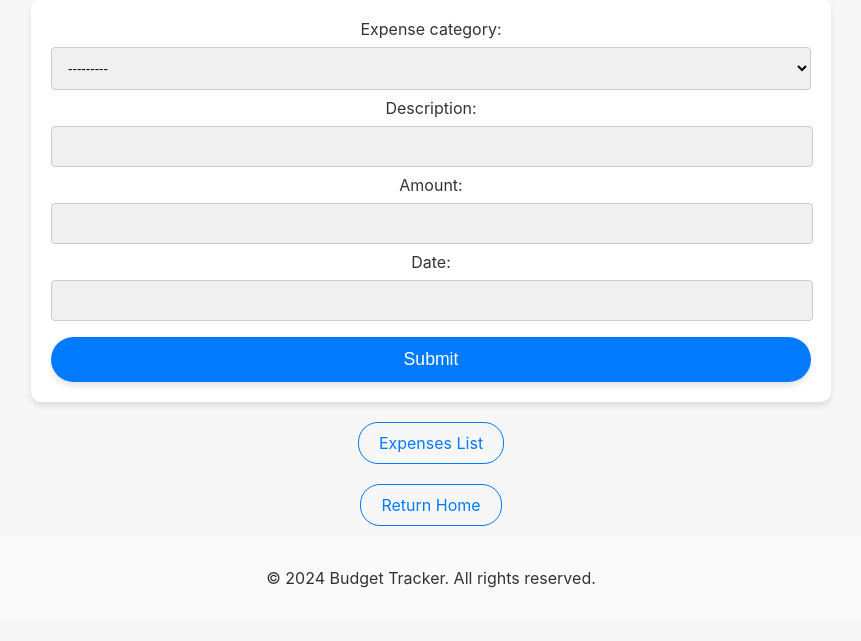
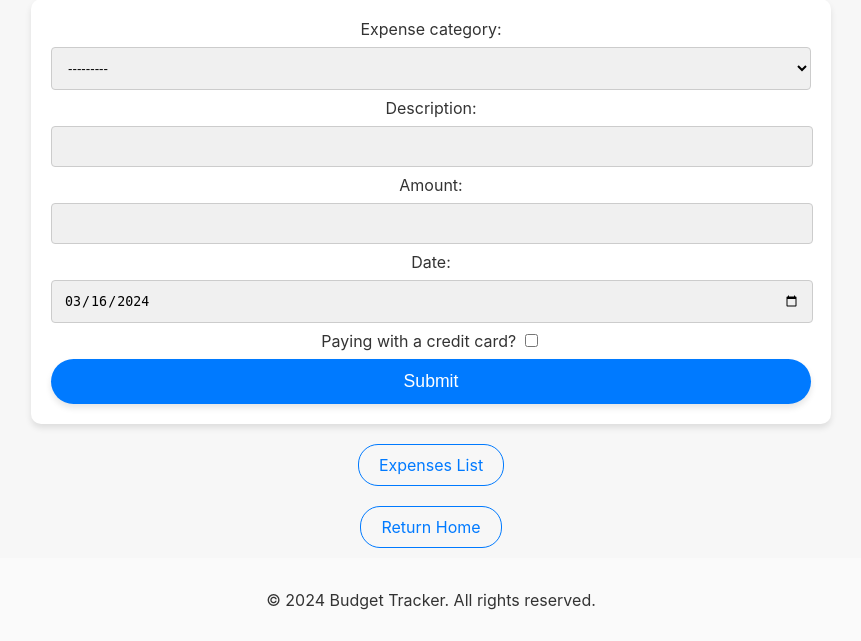
Before and after one commit to juliantormes/Budget-Tracker, a Django app: page /add_expense/ in a window 1280 px wide. Shown: the part 220-861 px from the top of the page, without its empty margins (209-1070 px from the left). Before the commit the page ends 808 px from the top, so only its background shows below. Run offline with Django 5.2, Linux system fonts and the light colour scheme; a user stored in the database is signed in; data comes from the database, SQL or seed files in the repository; both versions use the stored data as it was after the commit; some libraries are stand-ins or nearby versions.

Commit message:
Added credit cards + new graphs views + dynamic forms

````diff
--- a/budget_tracker/tracker/forms.py
+++ b/budget_tracker/tracker/forms.py
@@ -1,19 +1,33 @@
 from django import forms
-from django.utils.timezone import localtime, now
-from .models import Expense, Income , ExpenseCategory, IncomeCategory
+from django.utils import timezone
+from .models import Expense, Income , ExpenseCategory, IncomeCategory, CreditCard
+from django.core.validators import MinValueValidator
 class ExpenseCategoryForm(forms.ModelForm):
     class Meta:
         model = ExpenseCategory
         fields = ['name']
 class ExpenseForm(forms.ModelForm):
+    using_credit_card = forms.BooleanField(required=False, label='Paying with a credit card?')
+    amount = forms.DecimalField(validators=[MinValueValidator(0.01)], help_text='Enter a positive amount.')
     class Meta:
         model = Expense
-        fields = ['expense_category', 'description', 'amount', 'date']
+        fields = ['expense_category', 'description', 'amount', 'date', 'credit_card', 'installments', 'interest_rate']
+        widgets = {
+            'date': forms.DateInput(attrs={'type': 'date'}),
+        }
+    def __init__(self, *args, **kwargs):
+        user = kwargs.pop('user', None)
+        super(ExpenseForm, self).__init__(*args, **kwargs)
+        self.fields['expense_category'].queryset = ExpenseCategory.objects.filter(user=user)
+        self.fields['credit_card'].queryset = CreditCard.objects.filter(user=user)
 
-    def __init__(self, *args, **kwargs):
-        user = kwargs.pop('user')  # Get the user passed from the view
-        super(ExpenseForm, self).__init__(*args, **kwargs)
-        self.fields['expense_category'].queryset = ExpenseCategory.objects.filter(user=user)  # Filter the queryset
+        # Set today's date as the default for the date field
+        self.fields['date'].initial = timezone.now().date()
+
+        # Set credit card related fields as not required and initially hidden
+        self.fields['credit_card'].required = False
+        self.fields['installments'].required = False
+        self.fields['interest_rate'].required = False
 class IncomeCategoryForm(forms.ModelForm):
     class Meta:
         model = IncomeCategory
@@ -27,3 +41,13 @@
         user = kwargs.pop('user')  # Get the user passed from the view
         super(IncomeForm, self).__init__(*args, **kwargs)
         self.fields['income_category'].queryset = IncomeCategory.objects.filter(user=user)  # Filter the queryset
+class CreditCardForm(forms.ModelForm):
+    expire_date = forms.DateField(
+        input_formats=['%m/%y'],
+        widget=forms.DateInput(format='%m/%y', attrs={'placeholder': 'MM/YY'})
+    )
+    payment_day = forms.IntegerField(min_value=1, max_value=31, help_text= 'The day of the month the bill is due')
+
+    class Meta:
+        model = CreditCard
+        fields = ['last_four_digits', 'brand', 'expire_date', 'credit_limit', 'payment_day']
--- a/budget_tracker/tracker/static/tracker/css/style.css
+++ b/budget_tracker/tracker/static/tracker/css/style.css
@@ -277,7 +277,7 @@
     height: 45px; /* Fixed height, if needed */
     width: 185px; /* Fixed width, if needed */
   }
-  #incomeChart, #expenseChart {
+  #incomeChart, #expenseChart, #creditCardChart{
     max-width: 300px;
     max-height: 300px;
     min-width: 150px;
--- a/budget_tracker/tracker/static/tracker/js/chart-setup.js
+++ b/budget_tracker/tracker/static/tracker/js/chart-setup.js
@@ -1,7 +1,13 @@
 document.addEventListener('DOMContentLoaded', function() {
-    var ctxIncome = document.getElementById('incomeChart').getContext('2d');
-    var ctxExpense = document.getElementById('expenseChart').getContext('2d');
+    const incomeData = {
+        labels: JSON.parse(document.getElementById('income-data').textContent),
+        datasets: [{
+            data: JSON.parse(document.getElementById('income-values').textContent),
+            backgroundColor: ['#FF6384', '#36A2EB', '#FFCE56']
+        }]
+    };
 
+    const ctxIncome = document.getElementById('incomeChart').getContext('2d');
     new Chart(ctxIncome, {
         type: 'pie',
         data: incomeData,
@@ -10,9 +16,9 @@
                 tooltip: {
                     callbacks: {
                         label: function(context) {
-                            var label = context.label || '';
-                            var value = context.parsed;
-                            return label + ': $' + value.toLocaleString();
+                            const label = context.label || '';
+                            const value = context.parsed;
+                            return `${label}: $${value.toLocaleString()}`;
                         }
                     }
                 }
@@ -20,6 +26,15 @@
         }
     });
 
+    const expenseData = {
+        labels: JSON.parse(document.getElementById('expense-data').textContent),
+        datasets: [{
+            data: JSON.parse(document.getElementById('expense-values').textContent),
+            backgroundColor: ['#FF6384', '#36A2EB', '#FFCE56']
+        }]
+    };
+
+    const ctxExpense = document.getElementById('expenseChart').getContext('2d');
     new Chart(ctxExpense, {
         type: 'pie',
         data: expenseData,
@@ -28,11 +43,41 @@
                 tooltip: {
                     callbacks: {
                         label: function(context) {
-                            var label = context.label || '';
-                            var value = context.parsed;
-                            var total = context.dataset.data.reduce((a, b) => a + b, 0);
-                            var percentage = (value / total * 100).toFixed(2);
-                            return label + ': $' + value.toLocaleString() + ' (' + percentage + '%)';
+                            const label = context.label || '';
+                            const value = context.parsed;
+                            const total = context.dataset.data.reduce((a, b) => a + b, 0);
+                            const percentage = (value / total * 100).toFixed(2);
+                            return `${label}: $${value.toLocaleString()} (${percentage}%)`;
+                        }
+                    }
+                }
+            }
+        }
+    });
+
+    // Setup for credit card chart
+    const creditCardData = {
+        labels: JSON.parse(document.getElementById('credit-card-data').textContent),
+        datasets: [{
+            data: JSON.parse(document.getElementById('credit-card-values').textContent),
+            backgroundColor: ['#4BC0C0', '#FFCD56', '#FF6384', '#36A2EB', '#9966FF', '#C9CB3A']
+        }]
+    };
+
+    const ctxCreditCard = document.getElementById('creditCardChart').getContext('2d');
+    new Chart(ctxCreditCard, {
+        type: 'pie',
+        data: creditCardData,
+        options: {
+            plugins: {
+                tooltip: {
+                    callbacks: {
+                        label: function(context) {
+                            const label = context.label || '';
+                            const value = context.parsed;
+                            const total = context.dataset.data.reduce((a, b) => a + b, 0);
+                            const percentage = (value / total * 100).toFixed(2);
+                            return `${label}: $${value.toLocaleString()} (${percentage}%)`;
                         }
                     }
                 }
--- /dev/null
+++ b/budget_tracker/tracker/static/tracker/js/dynamic_forms.js
@@ -0,0 +1,23 @@
+document.addEventListener('DOMContentLoaded', function() {
+    const usingCreditCardCheckbox = document.querySelector('#id_using_credit_card');
+    const creditCardFields = ['id_credit_card', 'id_installments', 'id_interest_rate'];
+
+    function toggleCreditCardFields(display) {
+        creditCardFields.forEach(fieldId => {
+            const field = document.querySelector(`#${fieldId}`).parentNode;
+            field.style.display = display ? '' : 'none';
+        });
+    }
+    if (usingCreditCardCheckbox) {
+        toggleCreditCardFields(usingCreditCardCheckbox.checked);
+
+        usingCreditCardCheckbox.addEventListener('change', function() {
+            toggleCreditCardFields(this.checked);
+        })
+    }
+    else if(display){
+        if(field.tagName === 'INPUT' || field.tagName === 'SELECT') {
+            field.disabled = false;
+        }
+    }
+});
--- a/budget_tracker/tracker/static/tracker/js/financial-overview-chart.js
+++ b/budget_tracker/tracker/static/tracker/js/financial-overview-chart.js
@@ -2,17 +2,26 @@
     const financialChartElement = document.getElementById('financialOverviewChart');
     const spendingPercentage = parseFloat(financialChartElement.getAttribute('data-spending-percentage'));
     const netPercentage = parseFloat(financialChartElement.getAttribute('data-net-percentage'));
+    const creditCardPercentage = parseFloat(financialChartElement.getAttribute('data-credit-card-percentage')); // Assuming you're passing this data attribute
 
     const ctxFinancialOverview = financialChartElement.getContext('2d');
     const financialOverviewChart = new Chart(ctxFinancialOverview, {
         type: 'bar',
         data: {
-            labels: ['Spending', 'Net'],
+            labels: ['Expenses', 'Net', 'Credit Card'],
             datasets: [{
                 label: '% of Income',
-                data: [spendingPercentage, netPercentage],
-                backgroundColor: ['rgba(255, 99, 132, 0.2)', 'rgba(54, 162, 235, 0.2)'],
-                borderColor: ['rgba(255, 99, 132, 1)', 'rgba(54, 162, 235, 1)'],
+                data: [spendingPercentage, netPercentage, creditCardPercentage],
+                backgroundColor: [
+                    'rgba(255, 99, 132, 0.2)', // For Expenses
+                    'rgba(54, 162, 235, 0.2)', // For Net
+                    'rgba(255, 206, 86, 0.2)' // For Credit Card
+                ],
+                borderColor: [
+                    'rgba(255, 99, 132, 1)', // For Expenses
+                    'rgba(54, 162, 235, 1)', // For Net
+                    'rgba(255, 206, 86, 1)' // For Credit Card
+                ],
                 borderWidth: 1
             }]
         },
@@ -23,7 +32,6 @@
                     beginAtZero: true,
                     ticks: {
                         callback: function(value) {
-                            // Round the value to the nearest whole number
                             return Math.round(value) + '%';
                         }
                     }
@@ -37,7 +45,6 @@
                             if (label) {
                                 label += ': ';
                             }
-                            // Here we're also rounding the value in the tooltip
                             label += Math.round(context.parsed.x) + '%';
                             return label;
                         }
--- a/budget_tracker/tracker/static/tracker/js/init-chart.js
+++ b/budget_tracker/tracker/static/tracker/js/init-chart.js
@@ -52,4 +52,32 @@
             }
         }
     });
+
+    // Credit Card Chart
+    const creditCardData = {
+        labels: JSON.parse(document.getElementById('credit-card-data').textContent),
+        datasets: [{
+            data: JSON.parse(document.getElementById('credit-card-values').textContent),
+            backgroundColor: ['#4BC0C0', '#FFCD56', '#FF6384', '#36A2EB', '#9966FF', '#C9CB3A']
+        }]
+    };
+
+    const ctxCreditCard = document.getElementById('creditCardChart').getContext('2d');
+    new Chart(ctxCreditCard, {
+        type: 'pie',
+        data: creditCardData,
+        options: {
+            plugins: {
+                tooltip: {
+                    callbacks: {
+                        label: function(context) {
+                            const label = context.label || '';
+                            const value = context.parsed;
+                            return `${label}: $${value.toLocaleString()}`;
+                        }
+                    }
+                }
+            }
+        }
+    });
 });
--- a/budget_tracker/tracker/templates/tracker/add_expense.html
+++ b/budget_tracker/tracker/templates/tracker/add_expense.html
@@ -31,5 +31,8 @@
     <a href="{% url 'home' %}">Return Home</a>
 </body>
 </html>
+{% block extra_js %}
+    <script src="{% static 'tracker/js/dynamic_forms.js' %}"></script>
+{% endblock %}
 {% endblock %}
 ```
--- a/budget_tracker/tracker/urls.py
+++ b/budget_tracker/tracker/urls.py
@@ -22,4 +22,8 @@
     path('income_category/delete/<int:pk>/', views.delete_income_category, name='delete_income_category'),  # Delete an income category
     path('expense_category/', views.expense_category_list, name='expense_category_list'),  # List all expense categories
     path('income_category/', views.income_category_list, name='income_category_list'),  # List all income categories
+    path('credit_card/', views.credit_card_list, name='credit_card_list'),  # List all credit cards
+    path('add_credit_card/', views.add_credit_card, name='add_credit_card'),  # Add a credit card
+    path('credit_card/edit/<int:pk>/', views.edit_credit_card, name='edit_credit_card'),  # Edit a credit card
+    path('credit_card/delete/<int:pk>/', views.delete_credit_card, name='delete_credit_card'),  # Delete a credit card
 ]
--- a/budget_tracker/tracker/views.py
+++ b/budget_tracker/tracker/views.py
@@ -1,10 +1,8 @@
 from django.shortcuts import render, redirect, get_object_or_404
-from django.db.models import Sum
+from django.db.models import Sum, F
 from django.contrib import messages
-from django.urls import reverse_lazy
-from django.views.generic.edit import DeleteView
-from .models import Expense, ExpenseCategory, IncomeCategory, Income
-from .forms import ExpenseForm, IncomeForm, ExpenseCategoryForm, IncomeCategoryForm
+from .models import Expense, ExpenseCategory, IncomeCategory, Income, CreditCard
+from .forms import ExpenseForm, IncomeForm, ExpenseCategoryForm, IncomeCategoryForm, CreditCardForm
 from django.contrib.auth import authenticate, logout as auth_logout, login as auth_login
 from django.contrib.auth.forms import UserCreationForm, AuthenticationForm
 from django.contrib.auth.decorators import login_required
@@ -40,32 +38,82 @@
 
 @login_required
 def home(request):
-    total_expense = Expense.objects.filter(user=request.user).aggregate(Sum('amount'))['amount__sum'] or 0
-    expense_categories = ExpenseCategory.objects.filter(user=request.user)
+    total_expense = Expense.objects.filter(user=request.user).exclude(credit_card=True).aggregate(Sum('amount'))['amount__sum'] or 0
     total_income = Income.objects.filter(user=request.user).aggregate(Sum('amount'))['amount__sum'] or 0
-    income_categories = IncomeCategory.objects.filter(user=request.user)
+    total_credit_card_expense = Expense.objects.filter(user=request.user).exclude(credit_card=None).aggregate(Sum('amount'))['amount__sum'] or 0
 
-    # Preparing chart data
+    # Preparing chart data for incomes and expenses
     income_data = Income.objects.filter(user=request.user).values('income_category__name').annotate(total=Sum('amount')).order_by('-total')
     expense_data = Expense.objects.filter(user=request.user).values('expense_category__name').annotate(total=Sum('amount')).order_by('-total')
+    credit_card_expense_data = Expense.objects.filter(user=request.user).exclude(credit_card=None).values('credit_card__last_four_digits', 'credit_card__brand').annotate(total=Sum('amount')).order_by('-total')
 
+    credit_card_labels = [f"{data['credit_card__brand']} ending in {data['credit_card__last_four_digits']}" for data in credit_card_expense_data]
+    credit_card_values = [data['total'] for data in credit_card_expense_data]
     income_labels = [data['income_category__name'] for data in income_data]
     income_values = [data['total'] for data in income_data]
     expense_labels = [data['expense_category__name'] for data in expense_data]
     expense_values = [data['total'] for data in expense_data]
 
+    net = total_income - total_expense - total_credit_card_expense
+
     context = {
         'total_expenses': total_expense,
         'total_incomes': total_income,
-        'net': total_income - total_expense,
+        'net': net,
+        'total_credit_card_expenses': total_credit_card_expense,
         'income_labels': income_labels,
         'income_values': income_values,
         'expense_labels': expense_labels,
         'expense_values': expense_values,
+        'credit_card_labels': credit_card_labels,
+        'credit_card_values': credit_card_values,
         'spending_percentage': ((total_expense / total_income) * 100) if total_income > 0 else 0,
         'net_percentage': (((total_income - total_expense) / total_income) * 100) if total_income > 0 else 0,
+        'credit_card_percentage': ((total_credit_card_expense / total_income) * 100) if total_income > 0 else 0,
     }
     return render(request, 'tracker/home.html', context)
+
+@login_required
+def add_credit_card(request):
+    if request.method == 'POST':
+        form = CreditCardForm(request.POST)
+        if form.is_valid():
+            credit_card = form.save(commit=False)
+            credit_card.user = request.user
+            credit_card.save()
+            messages.success(request, 'Credit card added successfully!')
+            return redirect('credit_card_list')
+    else:
+        form = CreditCardForm()
+    return render(request, 'tracker/add_credit_card.html', {'form': form})
+
+@login_required
+def edit_credit_card(request, card_id):
+    credit_card = get_object_or_404(CreditCard, pk=card_id, user=request.user)
+    if request.method == 'POST':
+        form = CreditCardForm(request.POST, instance=credit_card)
+        if form.is_valid():
+            form.save()
+            messages.success(request, 'Credit card updated successfully!')
+            return redirect('credit_card_list')
+    else:
+        form = CreditCardForm(instance=credit_card)
+    return render(request, 'tracker/edit_credit_card.html', {'form': form})
+
+@login_required
+def delete_credit_card(request, card_id):
+    credit_card = get_object_or_404(CreditCard, pk=card_id, user=request.user)
+    if request.method == "POST":
+        credit_card.delete()
+        messages.success(request, "Credit card deleted successfully!")
+        return redirect("credit_card_list")
+    return render(request, "tracker/confirm_delete_credit_card.html", {"credit_card": credit_card})
+
+@login_required
+def credit_card_list(request):
+    credit_cards = CreditCard.objects.filter(user=request.user)
+    return render(request, 'tracker/credit_card_list.html', {'credit_cards': credit_cards})
+
 
 @login_required
 def expense_list(request):
````
Also changed, not shown: budget_tracker/tracker/models.py (+12 -0 lines), budget_tracker/tracker/templates/tracker/add_credit_card.html (added, +10 -0 lines), budget_tracker/tracker/templates/tracker/credit_card_list.html (added, +20 -0 lines), budget_tracker/tracker/templates/tracker/delete_credit_card.html (added, +10 -0 lines), budget_tracker/tracker/templates/tracker/edit_credit_card.html (added, +12 -0 lines), budget_tracker/tracker/templates/tracker/home.html (+9 -1 lines), budget_tracker/db.sqlite3, budget_tracker/tracker/migrations/0013_expense_installments_expense_interest_rate_and_more.py (added).
